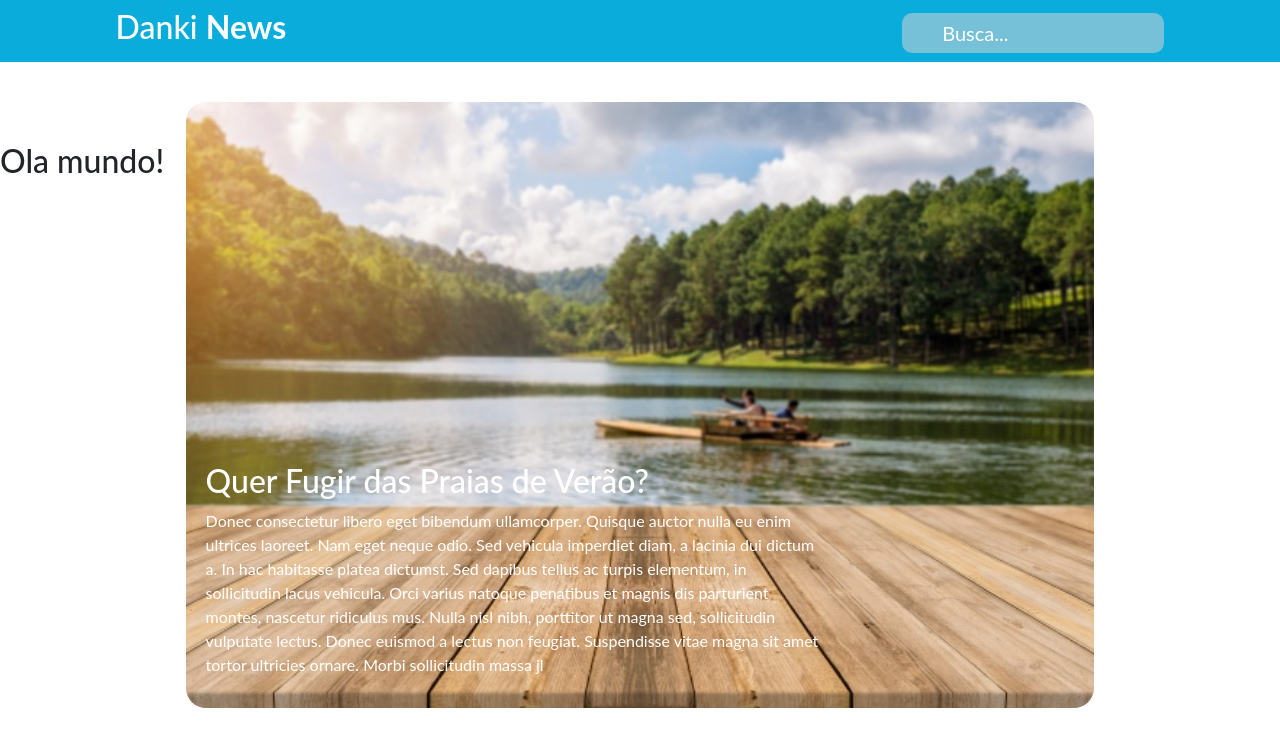
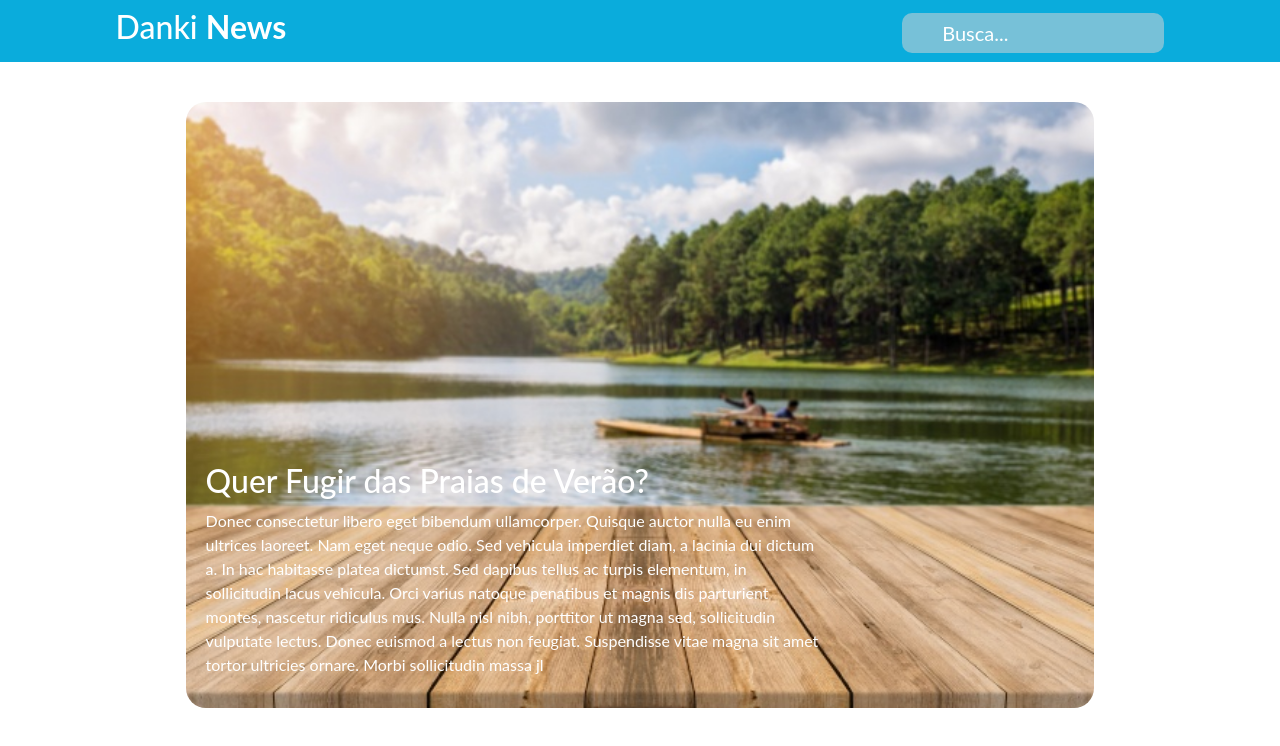
Before and after one commit to 9893j/projeto_noticia_Danki, a website: page pages/home.html in a window 1280 px wide. Drawn offline with nearby package versions, Linux system fonts and the light colour scheme.

Commit message:
new verification

```diff
--- a/pages/home.html
+++ b/pages/home.html
@@ -9,7 +9,6 @@
     <title>Document</title>
 </head>
 <body>
-
     <header>
         <section class="center">
             <div class="logo">
@@ -35,8 +34,5 @@
             </div><!--img-destaque-->
         </div>
     </section>
-
-    <h2>Ola mundo!</h2>
-
 </body>
 </html>
```
